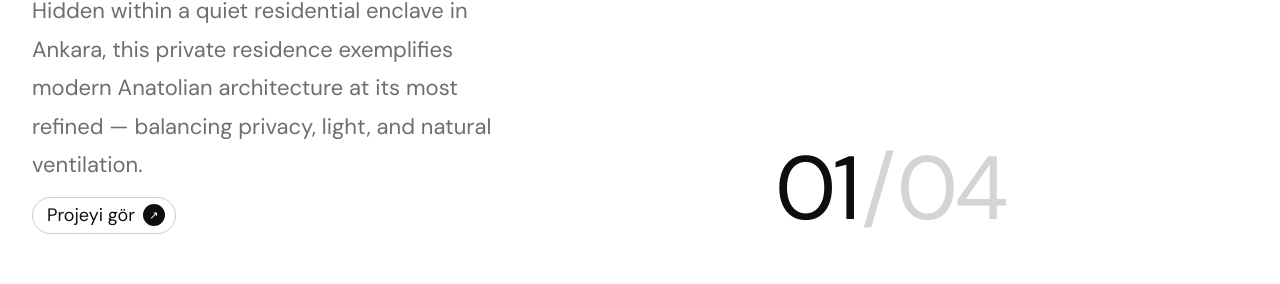
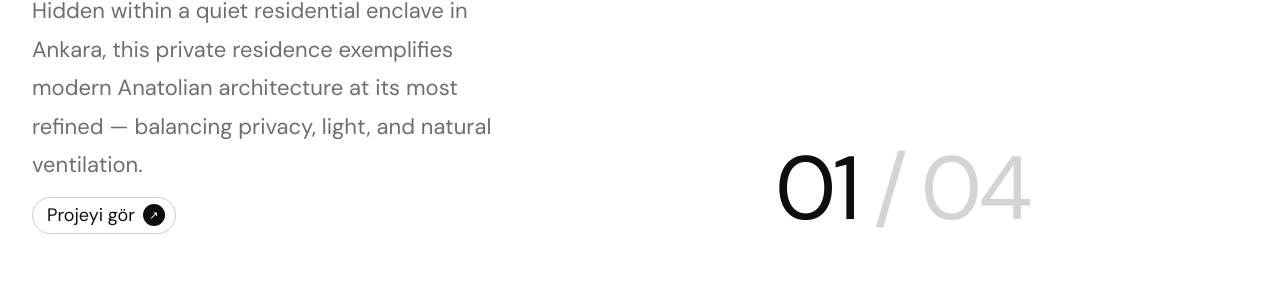
Before and after one commit to berfinagin/aginworks, a React (Vite) app: page /projects in a window 1280 px wide. Shown: the part 988-1272 px from the top of the page. Built offline with nearby package versions, Linux system fonts and the light colour scheme.

Commit message:
Fix unequal left/right spacing caused by scrollbar, increase counter gap
Co-Authored-By: Claude Sonnet 4.6 <noreply@anthropic.com>

```diff
--- a/src/pages/Projects.module.css
+++ b/src/pages/Projects.module.css
@@ -203,7 +203,7 @@
 .counter {
   display: flex;
   align-items: baseline;
-  gap: 4px;
+  gap: 16px;
 }
 .counterCurrent {
   font-family: var(--font-body);
--- a/src/styles/tokens.css
+++ b/src/styles/tokens.css
@@ -56,6 +56,7 @@ body {
   font-size: var(--text-body);
   line-height: 1.5;
   -webkit-font-smoothing: antialiased;
+  scrollbar-gutter: stable;
 }
 
 a  { text-decoration: none; color: inherit; }
```
